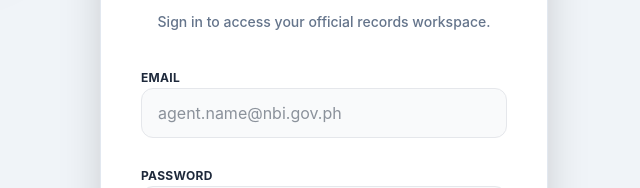
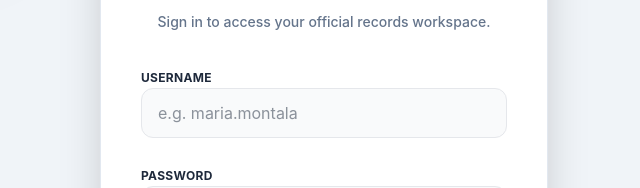
Before and after one commit to skeg-16/nbi-digitization, a Next.js app in the folder web/: page /login in a window 1280 px wide. Shown: the part 311-499 px from the top of the page, without its empty margins (316-956 px from the left). Built offline with nearby package versions, Linux system fonts and the light colour scheme.

Commit message:
instead of email username is officially a required credential

```diff
--- a/web/app/login/actions.js
+++ b/web/app/login/actions.js
@@ -7,10 +7,12 @@ import { createClient } from '@/lib/supabase/server'
 export async function login(formData) {
   const supabase = await createClient()
 
-  // type-casting here for convenience
-  // in practice, you should validate your inputs
+  const rawUsername = formData.get('username');
+  // Automatically append the default domain if they just typed their username
+  const email = rawUsername.includes('@') ? rawUsername : `${rawUsername}@nbi.gov.ph`;
+
   const data = {
-    email: formData.get('email'),
+    email: email,
     password: formData.get('password'),
   }
 
--- a/web/app/login/page.js
+++ b/web/app/login/page.js
@@ -40,13 +40,13 @@ export default function LoginPage() {
 
         <form action={handleSubmit} className="space-y-6">
           <div className="space-y-2">
-            <label className="text-xs font-bold text-[var(--text-main)] uppercase tracking-wide">Email</label>
+            <label className="text-xs font-bold text-[var(--text-main)] uppercase tracking-wide">Username</label>
             <input
-              name="email"
-              type="email"
+              name="username"
+              type="text"
               required
               className="w-full px-4 py-3 bg-gray-50 border border-gray-200 rounded-xl focus:bg-white focus:border-blue-500 focus:ring-2 focus:ring-blue-200 transition-all outline-none"
-              placeholder="agent.name@nbi.gov.ph"
+              placeholder="e.g. maria.montala"
             />
           </div>
 
--- a/web/scripts/create-agents.js
+++ b/web/scripts/create-agents.js
@@ -44,9 +44,11 @@ async function createAgentAccounts() {
     // Use first and last part to make email: e.g. "maria.montala@nbi.gov.ph"
     const firstName = parts[0];
     const lastName = parts[parts.length - 1];
-    const email = `${firstName}.${lastName}@nbi.gov.ph`;
+    const username = `${firstName}.${lastName}`;
+    const email = `${username}@nbi.gov.ph`;
 
-    console.log(`Creating account for: ${agent} -> ${email}`);
+    console.log(`Creating account for: ${agent}`);
+    console.log(`  -> Username: ${username}`);
 
     try {
       const { data, error } = await supabaseAdmin.auth.admin.createUser({
@@ -54,21 +56,22 @@ async function createAgentAccounts() {
         password: DEFAULT_PASSWORD,
         email_confirm: true,
         user_metadata: {
-          name: agent
+          name: agent,
+          username: username
         }
       });
 
       if (error) {
         if (error.message.includes('already exists')) {
-          console.log(`- Account already exists for ${email}`);
+          console.log(`  -> Account already exists for ${username}`);
         } else {
-          console.error(`- Error creating ${email}:`, error.message);
+          console.error(`  -> Error creating ${username}:`, error.message);
         }
       } else {
-        console.log(`- Success! Created user ID: ${data.user.id}`);
+        console.log(`  -> Success! Created user ID: ${data.user.id}`);
       }
     } catch (err) {
-      console.error(`- Failed to create ${email}:`, err.message);
+      console.error(`  -> Failed to create ${username}:`, err.message);
     }
   }
 
```
